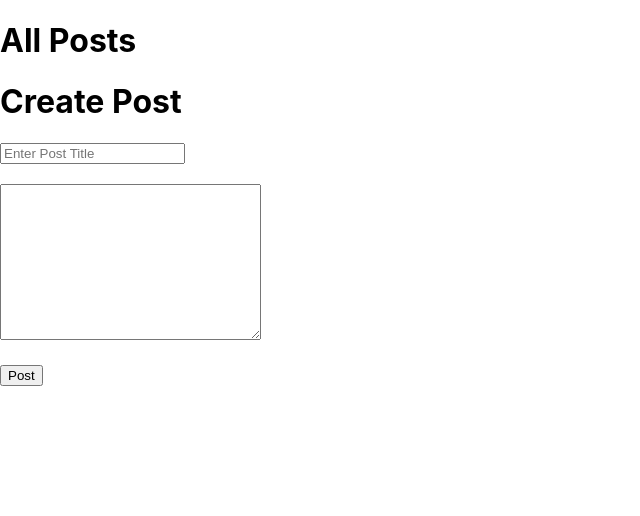
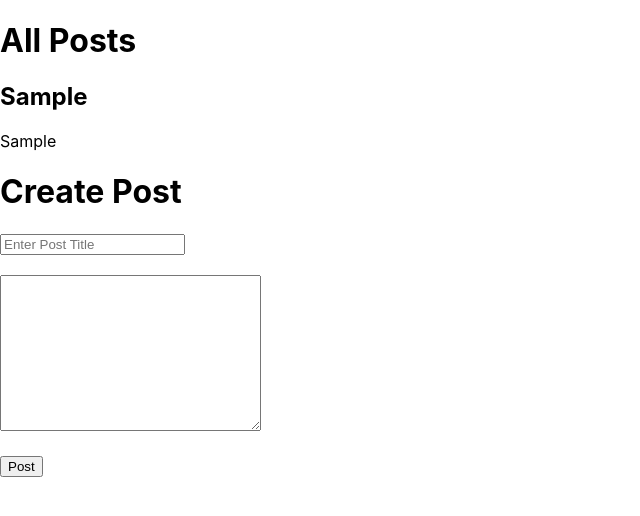
Before and after one commit to LucasBKing/redux, a React (Create React App) app: page / in a window 1280 px wide. Both pictures are taken after typing "Sample", "Sample" into the empty fields and a click on the button "Post". Shown: the top 516 px of the page, without its empty margins (0-640 px from the left). Built offline with nearby package versions, Linux system fonts and the light colour scheme.

Commit message:
reading and showing the posts

```diff
--- a/src/components/AllPost.js
+++ b/src/components/AllPost.js
@@ -1,12 +1,13 @@
 import React, { Component } from 'react';
 import { connect } from 'react-redux';
+import Post from './Post';
 
 class AllPost extends Component {
     render() {
         return (
             <div>
                 <h1>All Posts</h1>
-                {console.log(this.props.posts)}
+                {this.props.posts.map((post) => <Post key={post.id} post={post} />)}
             </div>
         );
     }
--- /dev/null
+++ b/src/components/Post.js
@@ -0,0 +1,13 @@
+import React, { Component } from 'react';
+
+class Post extends Component {
+    render() {
+        return (
+            <div>
+                <h2>{this.props.post.title}</h2>
+                <p>{this.props.post.msg}</p>
+            </div>
+        )
+    }
+}
+export default Post;
```
